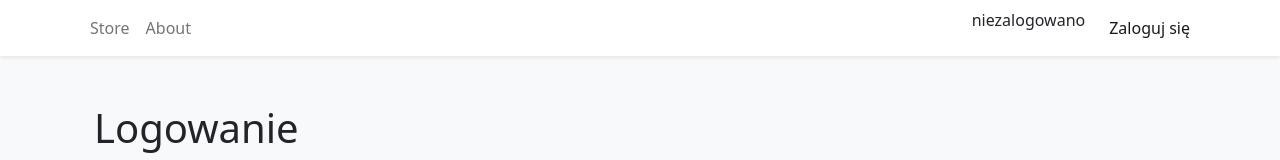
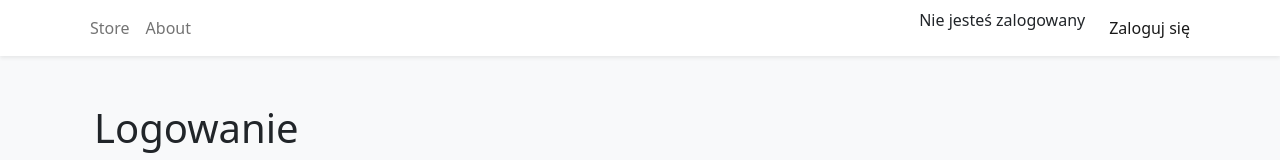
Before and after one commit to KrzyzV1/gameshop, a React (Vite) app in the folder frontend/: page /login in a window 1280 px wide. Shown: the top 160 px of the page. Built offline with nearby package versions, Linux system fonts and the light colour scheme; no server answers.

Commit message:
trwa praca nad funkcjonalnościami admina

```diff
--- a/frontend/src/components/Navbar.tsx
+++ b/frontend/src/components/Navbar.tsx
@@ -2,6 +2,7 @@ import { NavLink } from "react-router-dom";
 import { Navbar as NavbarBs, Nav, Button, Container } from "react-bootstrap";
 import { useShoppingCart } from "../context/ShoppingCartContext";
 import { useAuth } from "../context/AuthContext";
+import { StatusLogowania } from "./StatusLogowania"; // Import komponentu StatusLogowania
 
 export function Navbar() {
   const { openCart, cartQuantity } = useShoppingCart();
@@ -17,7 +18,6 @@ export function Navbar() {
           <Nav.Link to="/about" as={NavLink}>
             About
           </Nav.Link>
-
           {userRole === "admin" && (
             <Nav.Link to="/add-game" as={NavLink}>
               Dodaj grę
@@ -25,7 +25,7 @@ export function Navbar() {
           )}
         </Nav>
         <Nav className="ms-auto">
-          <span className="me-3">{userRole || "niezalogowano"}</span>
+          <StatusLogowania /> {/* Dodanie komponentu StatusLogowania */}
           {isLoggedIn ? (
             <>
               <Button
--- /dev/null
+++ b/frontend/src/components/StatusLogowania.tsx
@@ -0,0 +1,11 @@
+import { useAuth } from "../context/AuthContext";
+
+export function StatusLogowania() {
+  const { isLoggedIn, userRole } = useAuth();
+
+  return (
+    <span className="me-3">
+      {isLoggedIn ? `Zalogowany jako: ${userRole || "Brak roli"}` : "Nie jesteś zalogowany"}
+    </span>
+  );
+}
--- a/frontend/src/context/AuthContext.tsx
+++ b/frontend/src/context/AuthContext.tsx
@@ -2,39 +2,37 @@ import React, { createContext, useContext, useState } from "react";
 
 type AuthContextType = {
   isLoggedIn: boolean;
-  role: string | null;
+  userRole: string | null;
   login: (role: string) => void;
   logout: () => void;
 };
 
-const AuthContext = createContext<AuthContextType | undefined>(undefined);
+const AuthContext = createContext<AuthContextType>({
+  isLoggedIn: false,
+  userRole: null,
+  login: () => {},
+  logout: () => {},
+});
 
-export function AuthProvider({ children }: { children: React.ReactNode }) {
+export const AuthProvider = ({ children }: { children: React.ReactNode }) => {
   const [isLoggedIn, setIsLoggedIn] = useState(false);
-  const [role, setRole] = useState<string | null>(null);
+  const [userRole, setUserRole] = useState<string | null>(null);
 
   const login = (role: string) => {
     setIsLoggedIn(true);
-    setRole(role);
+    setUserRole(role); // Ustawienie roli po zalogowaniu
   };
 
   const logout = () => {
     setIsLoggedIn(false);
-    setRole(null);
+    setUserRole(null); // Usunięcie roli przy wylogowywaniu
   };
 
   return (
-    <AuthContext.Provider value={{ isLoggedIn, role, login, logout }}>
+    <AuthContext.Provider value={{ isLoggedIn, userRole, login, logout }}>
       {children}
     </AuthContext.Provider>
   );
-}
+};
 
-
-export function useAuth() {
-  const context = useContext(AuthContext);
-  if (!context) {
-    throw new Error("useAuth must be used within an AuthProvider");
-  }
-  return context;
-}
+export const useAuth = () => useContext(AuthContext);
--- a/frontend/src/pages/LoginForm.tsx
+++ b/frontend/src/pages/LoginForm.tsx
@@ -20,9 +20,9 @@ export function LoginForm() {
 
       if (response.ok) {
         const data = await response.json();
-        setLoggedIn(data.role); // Ustawienie stanu logowania za pomocą funkcji z kontekstu
+        setLoggedIn(data.role); // Przekazanie roli do kontekstu
         alert("Zalogowano pomyślnie");
-        navigate("/"); // Przejdź na stronę główną lub dowolną inną
+        navigate("/"); // Przekierowanie na stronę główną
       } else {
         alert("Nieprawidłowe dane logowania");
       }
@@ -32,12 +32,10 @@ export function LoginForm() {
     }
   };
 
-
   const handleSubmit = async (e: React.FormEvent) => {
     e.preventDefault(); // Zapobiega przeładowaniu strony
     await loginUser(username, password); // Wywołanie funkcji logowania
   };
-
 
   return (
     <div className="container mt-5">
```
Also changed, not shown: frontend/public/imgs/ghost.jpg (added). Lines whose indentation alone changed are shown as unchanged.
